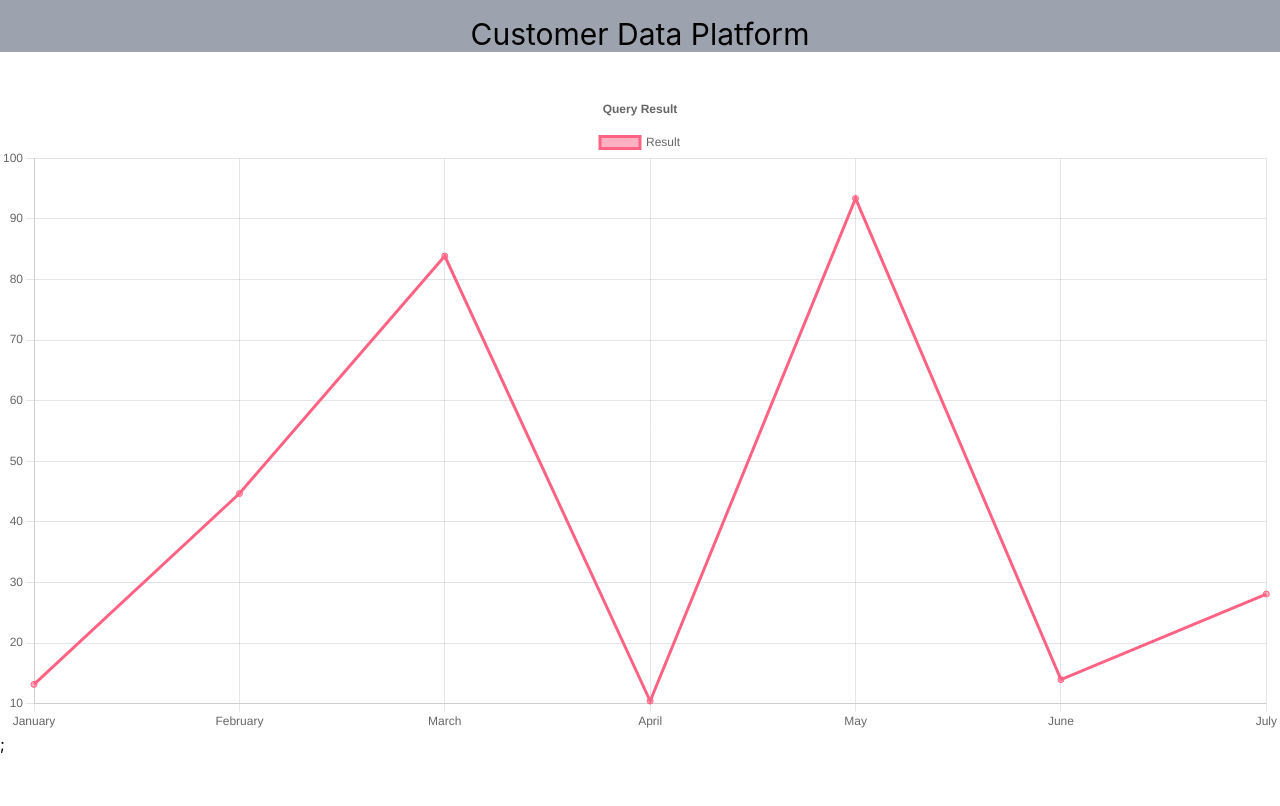
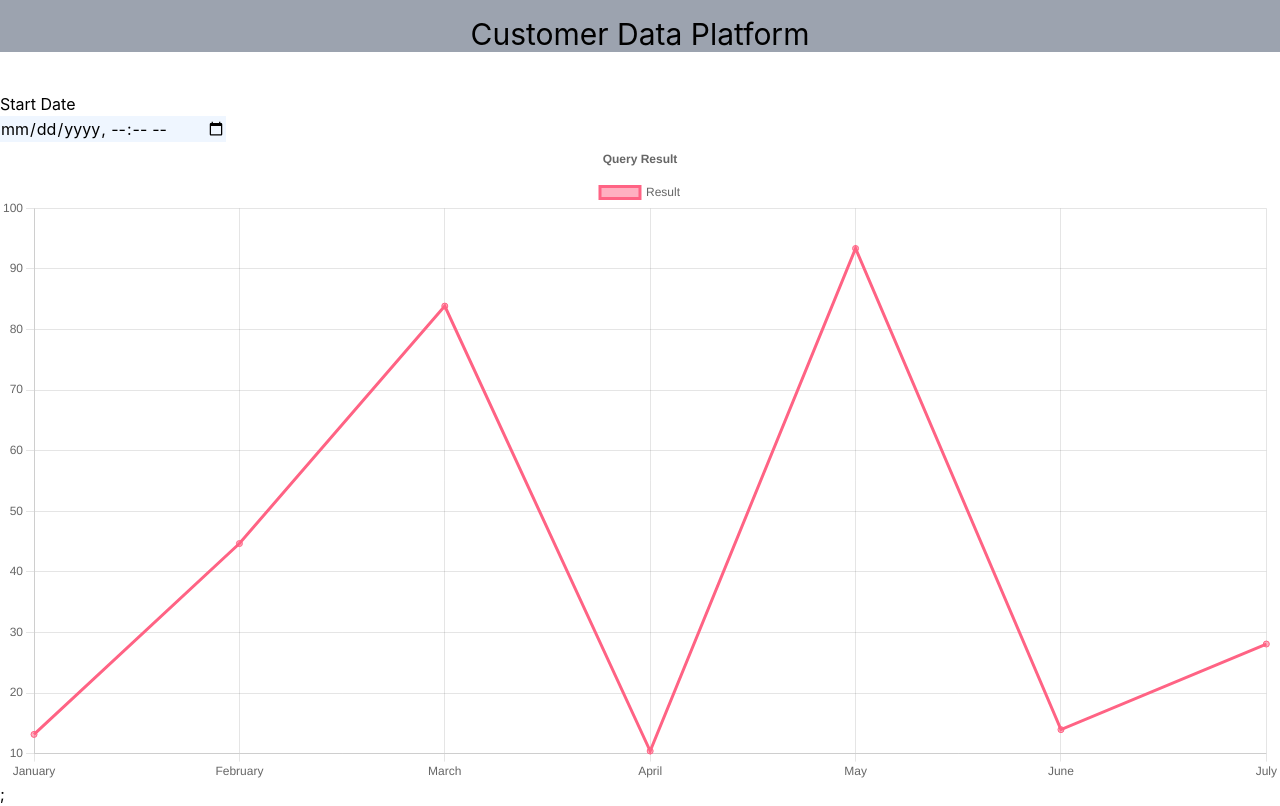
Before and after one commit to SMesForoush/CustomerDataPlatform, a Next.js app in the folder front/: page /dashboard/charts in a window 1280 px wide. Built offline with nearby package versions, Linux system fonts and the light colour scheme.

Commit message:
Add Input For Each Query

```diff
--- a/front/src/components/FormInput.tsx
+++ b/front/src/components/FormInput.tsx
@@ -1,19 +1,19 @@
 import classNames from 'classnames';
 import { InputHTMLAttributes } from 'react';
-import { Control, useController } from 'react-hook-form';
+import { Control, ControllerRenderProps, useController } from 'react-hook-form';
 
 export type FormInputWithControllerProps = InputHTMLAttributes<HTMLInputElement> & {
   name: string;
   control: Control<any>;
-  kind?: 'input' | 'textarea';
   labelName?: string;
+  render?: (field: ControllerRenderProps) => JSX.Element
 };
 
 export function FormInputWithController({
   className = '',
-  kind = 'input',
   control,
   labelName = '',
+  render,
   ...props
 }: FormInputWithControllerProps): JSX.Element {
   const {
@@ -26,7 +26,8 @@ export function FormInputWithController({
   return (
     <label>
       {labelName && <div>{labelName}</div>}
-      <input className={classNames(className, "bg-blue-50")} {...field} {...props} />
+      {render && render(field)}
+      {!render && <input className={classNames(className, "bg-blue-50")} {...field} {...props} />}
       {errors[props.name]?.message && <div>{errors[props.name]?.message.toString()}</div>}
     </label>
   );
--- /dev/null
+++ b/front/src/components/query/ClicksOnEvent.tsx
@@ -0,0 +1,8 @@
+import { QueryComponentProps } from "../../pages/dashboard/charts";
+
+export default function ClicksOnEvent({startDate, endDate}: QueryComponentProps): JSX.Element {
+
+    return (
+        <button type="button" value="query" >Submit </button>
+    )
+}
--- /dev/null
+++ b/front/src/components/query/OnlineUsers.tsx
@@ -0,0 +1,8 @@
+import { QueryComponentProps } from "../../pages/dashboard/charts";
+
+export default function OnlineUser({startDate, endDate}: QueryComponentProps): JSX.Element {
+
+    return (
+        <button type="button" value="query" >Submit </button>
+    )
+}
--- /dev/null
+++ b/front/src/components/query/OnlineUsersForCourse.tsx
@@ -0,0 +1,39 @@
+import { QueryComponentProps } from "../../pages/dashboard/charts";
+import * as yup from 'yup'
+import { useForm } from "react-hook-form";
+import { yupResolver } from "@hookform/resolvers/yup";
+import { FormInputWithController } from "../FormInput";
+
+type QueryInput = {
+    course: string;
+}
+
+export type QueryComponentProps = Omit<QueryInput, 'type'>
+
+const schema: yup.SchemaOf<QueryInput> = yup.object().shape({
+    course: yup.string().required().min(5),
+});
+
+export default function OnlineUsersForCource({ startDate, endDate }: QueryComponentProps): JSX.Element {
+    const {
+        control,
+        watch,
+    } = useForm<QueryInput>(
+        {
+            resolver: yupResolver(schema),
+            defaultValues: {
+                course: "",
+            }
+        }
+    )
+    const watchCourse = watch('course')
+    return (
+        <>
+            <FormInputWithController control={control} name="course" labelName="Course Id" />
+            {watchCourse &&
+
+                <button type="button" value="query" >Submit </button>
+            }
+        </>
+    )
+}
--- /dev/null
+++ b/front/src/components/query/VideoPlays.tsx
@@ -0,0 +1,8 @@
+import { QueryComponentProps } from "../../pages/dashboard/charts";
+
+export default function VideoPlays({ startDate, endDate }: QueryComponentProps): JSX.Element {
+
+    return (
+        <button type="button" value="query" >Submit </button>
+    )
+}
--- a/front/src/pages/dashboard/charts.tsx
+++ b/front/src/pages/dashboard/charts.tsx
@@ -2,7 +2,7 @@ import * as React from 'react';
 import { NextPageContext } from 'next';
 
 import TokenService from '../../services/JWT.service';
-
+import * as yup from 'yup'
 import PageContent from '../../components/PageContent';
 import {
     Chart as ChartJS,
@@ -18,6 +18,13 @@ import {
 } from 'chart.js';
 import { Line } from 'react-chartjs-2';
 import LineChart from '../../components/LineChart';
+import { useForm } from 'react-hook-form';
+import { yupResolver } from '@hookform/resolvers/yup';
+import { FormInputWithController } from '../../components/FormInput';
+import ClicksOnEvent from '../../components/query/ClicksOnEvent';
+import OnlineUser from '../../components/query/OnlineUsers';
+import VideoPlays from '../../components/query/VideoPlays';
+import OnlineUsersForCource from '../../components/query/OnlineUsersForCourse';
 
 ChartJS.register(
     CategoryScale,
@@ -38,10 +45,69 @@ interface IProps {
     action: string;
 }
 
+enum QueryType {
+    onlineUsers = 'online user',
+    onlineUsersForCource = 'online users for course',
+    clicksOnEvent = 'clicks on each event',
+    videoPlay = 'video play time'
+}
+
+type QueryInput = {
+    startDate: string;
+    endDate: string;
+    type: QueryType
+}
+
+export type QueryComponentProps = Omit<QueryInput, 'type'>
+const QueryTypeMapperComponent: Record<QueryType, React.ComponentType<QueryComponentProps>> = {
+    [QueryType.clicksOnEvent]: ClicksOnEvent,
+    [QueryType.onlineUsers]: OnlineUser,
+    [QueryType.videoPlay]: VideoPlays,
+    [QueryType.onlineUsersForCource]: OnlineUsersForCource
+}
+
+const schema: yup.SchemaOf<QueryInput> = yup.object().shape({
+    startDate: yup.string().required().min(5),
+    endDate: yup.string().required().min(5),
+    type: yup.mixed().oneOf((Object.values(QueryType))).required()
+});
+
 function Home(props: IProps) {
     const x = [1, 2, 3, 4]
+    const { control, watch } = useForm<QueryInput>(
+        {
+            resolver: yupResolver(schema),
+            defaultValues: {
+                startDate: '',
+                endDate: "",
+                type: undefined,
+            }
+        }
+    )
+    const watchEndDate = watch('endDate')
+    const watchStartDate = watch('startDate')
+    const watchType = watch('type')
+    const Component = QueryTypeMapperComponent[watchType]
     return (
         <PageContent>
+            <form className="flex flex-col space-y-4">
+
+                <FormInputWithController name='startDate' labelName='Start Date' control={control} type="datetime-local" />
+                {watchStartDate && <FormInputWithController name='endDate' labelName='End Date' control={control} type="datetime-local" />}
+                {watchEndDate && <FormInputWithController name='type' labelName='Query Type' control={control} render={(field) => {
+                    return (
+                        <select {...field}>
+                            <option key={""} value="">not selected</option>
+                            {Object.values(QueryType).map(value => {
+                                return <option key={value} value={value}>{value}</option>
+                            })}
+                        </select>
+                    )
+                }} />}
+                {watchType && Component && <Component startDate={watchStartDate} endDate={watchEndDate} />}
+
+            </form>
+
             <LineChart data={data} labels={labels} />;
         </PageContent>
 
```
